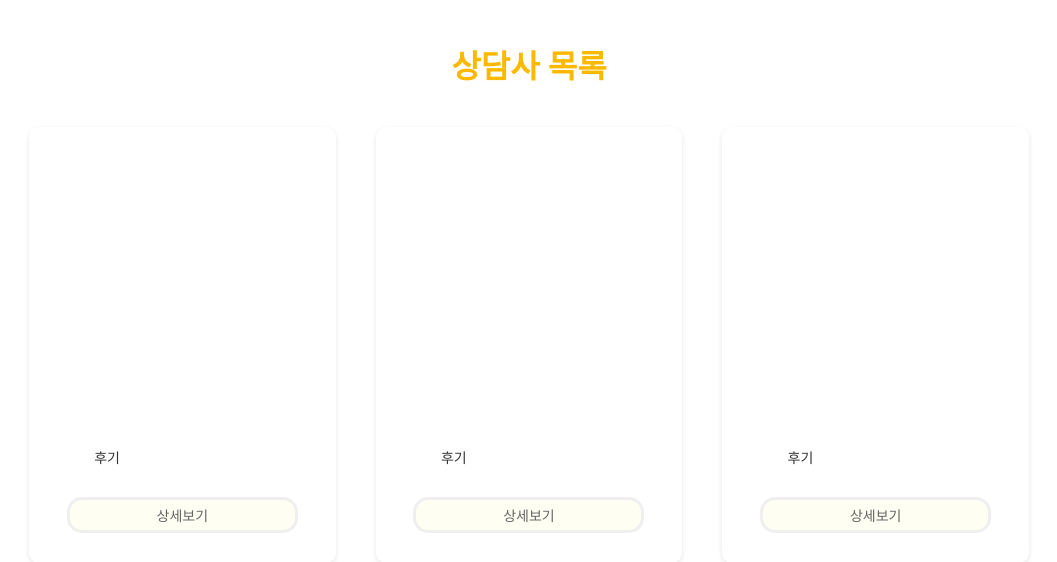
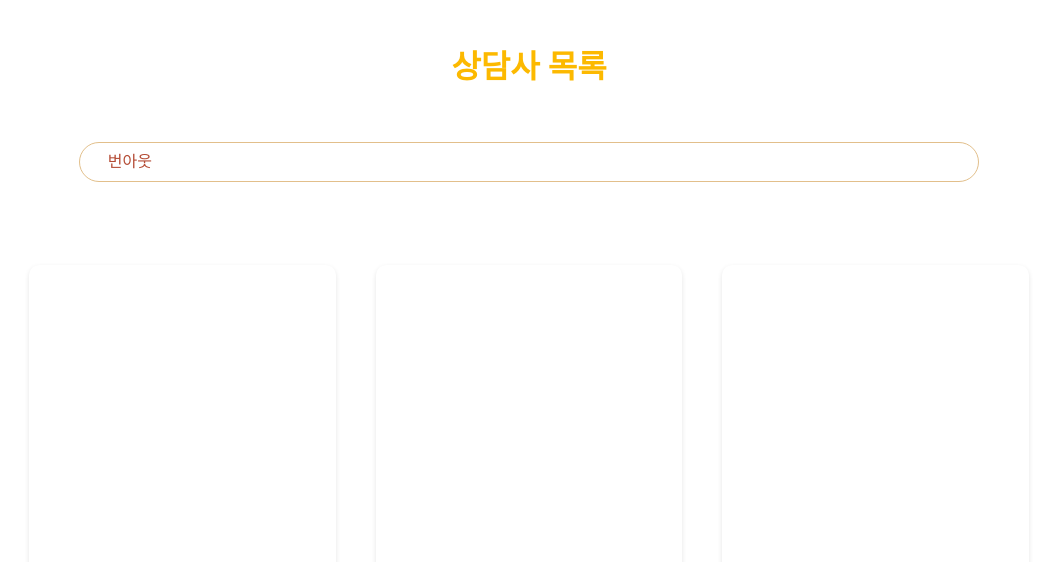
Before and after one commit to MinChoi0129/Hackathon_Team3, a FastAPI app: template templates/counselors_list.html in a window 1280 px wide. Shown: the part 108-670 px from the top of the page, without its empty margins (111-1168 px from the left). Run offline with FastAPI, Linux system fonts and the light colour scheme; the template is opened without the code that fills it, so the values that code supplies are empty.

Commit message:
Update counselors_list.html

```diff
--- a/templates/counselors_list.html
+++ b/templates/counselors_list.html
@@ -53,11 +53,11 @@
 
     <div class="container">
       <h1 id="counselor-title">상담사 목록</h1>
-      <!-- <div class="search-bar-container">
+      <div class="search-bar-container">
         <div class="search-bar">
           <input type="text" placeholder="번아웃" id="search-input" />
         </div>
-      </div> -->
+      </div>
       <br />
       <div class="counselor-list">
         <div class="counselor-card">
```
